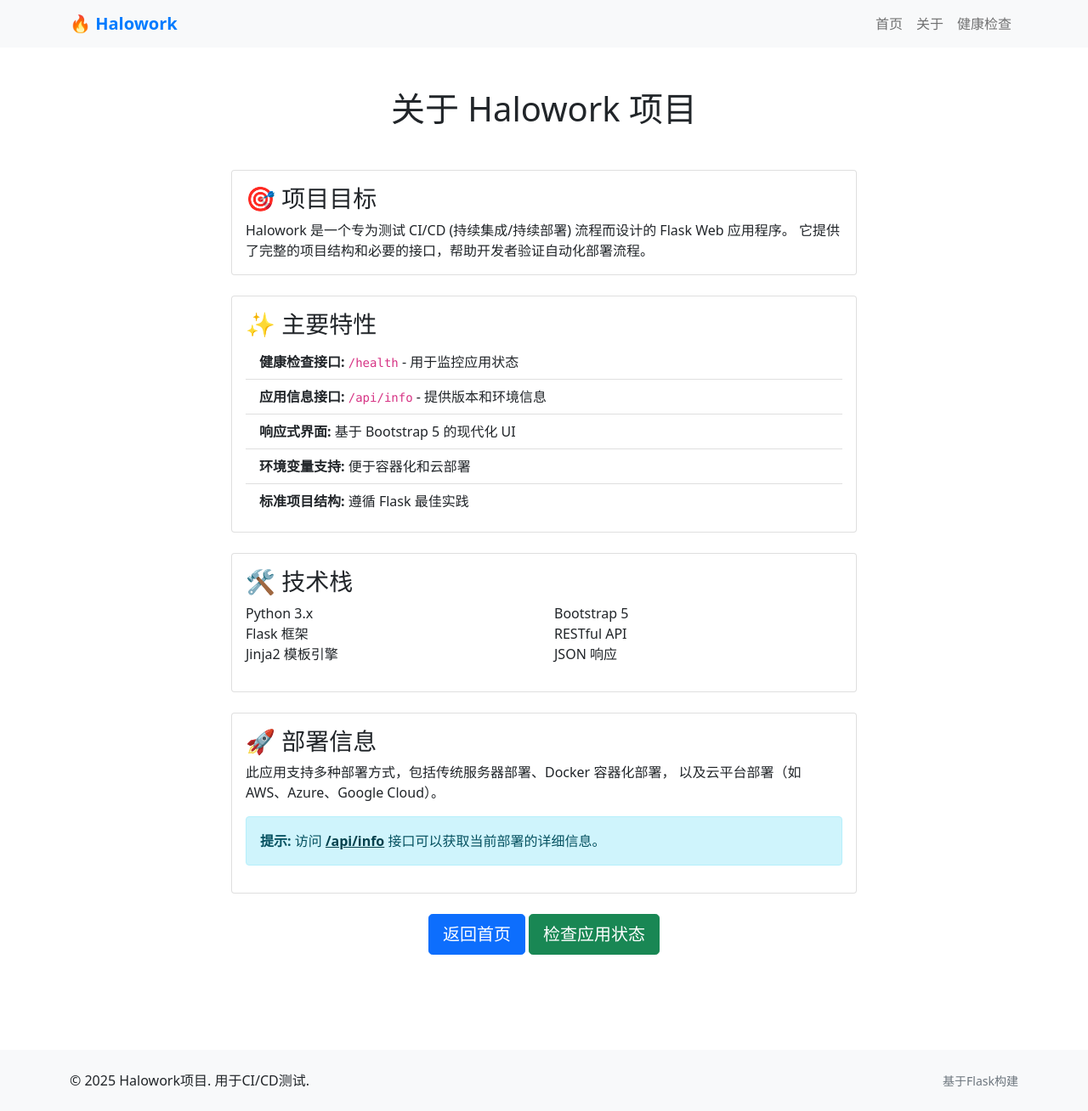
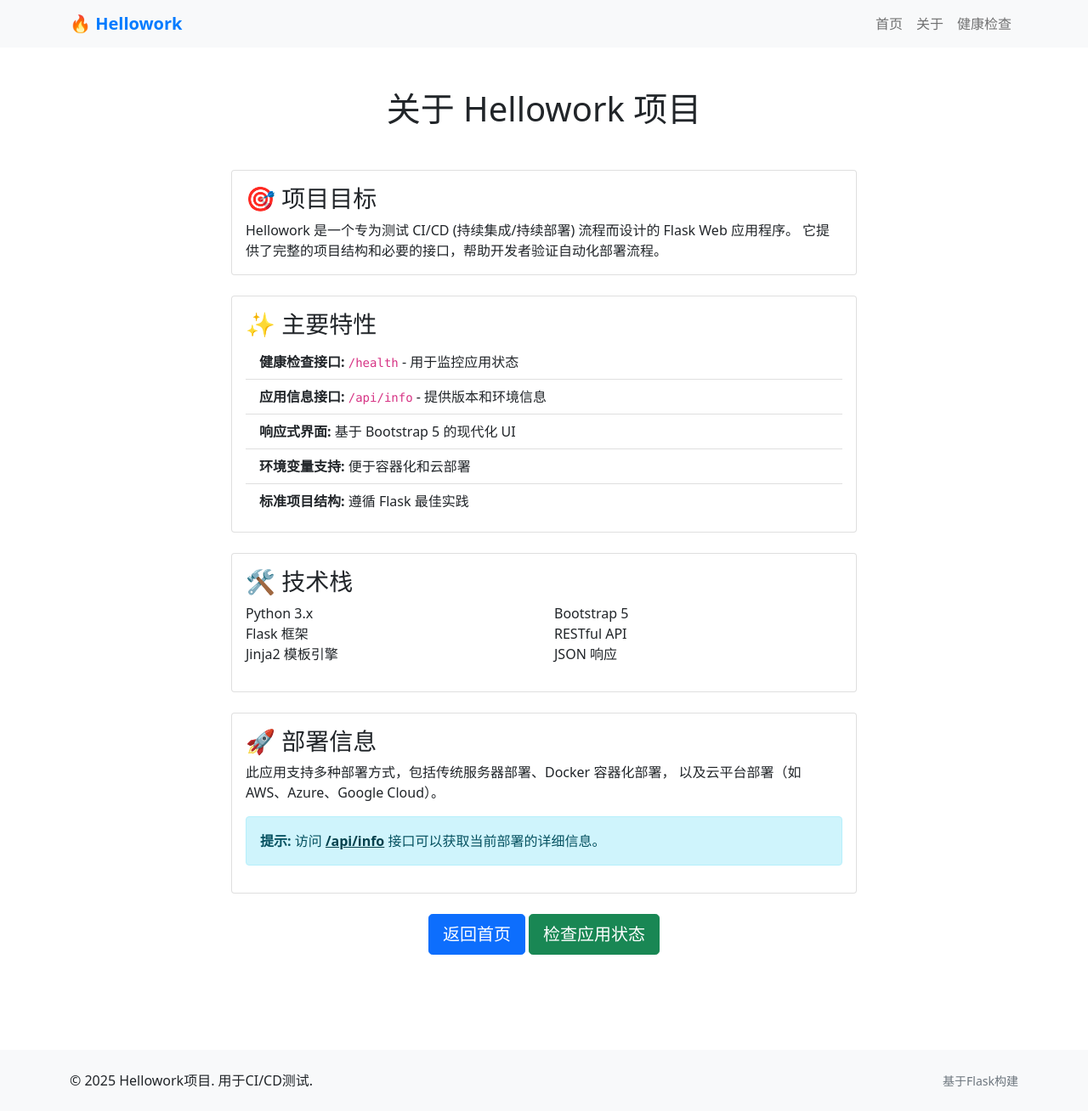
Before and after one commit to GavinWu326/flask, a Flask app: page /about in a window 1280 px wide. Shown: the whole page at 85% size. Run offline with Flask 3, Linux system fonts and the light colour scheme.

Commit message:
将项目名称从Halowork改为Hellowork - 更新所有文件中的引用

```diff
--- a/app.py
+++ b/app.py
@@ -8,7 +8,7 @@ app = Flask(__name__)
 def home():
     """主页路由"""
     return render_template('index.html',
-                         title='Halowork项目',
+                         title='Hellowork项目',
                          current_time=datetime.now().strftime('%Y-%m-%d %H:%M:%S'))
 
 @app.route('/health')
@@ -16,7 +16,7 @@ def health_check():
     """健康检查接口，用于CI/CD流程监控"""
     return jsonify({
         'status': 'healthy',
-        'message': 'Halowork应用运行正常',
+        'message': 'Hellowork应用运行正常',
         'timestamp': datetime.now().isoformat(),
         'version': '1.0.0'
     })
@@ -25,7 +25,7 @@ def health_check():
 def app_info():
     """应用信息接口"""
     return jsonify({
-        'app_name': 'Halowork',
+        'app_name': 'Hellowork',
         'version': '1.0.0',
         'environment': os.environ.get('FLASK_ENV', 'development'),
         'python_version': os.sys.version,
@@ -35,7 +35,7 @@ def app_info():
 @app.route('/about')
 def about():
     """关于页面"""
-    return render_template('about.html', title='关于Halowork')
+    return render_template('about.html', title='关于Hellowork')
 
 if __name__ == '__main__':
     # 从环境变量获取配置，便于部署
--- a/run.py
+++ b/run.py
@@ -1,7 +1,7 @@
 #!/usr/bin/env python
 # -*- coding: utf-8 -*-
 """
-Halowork 启动脚本
+Hellowork 启动脚本
 简化的应用启动入口
 """
 
@@ -9,7 +9,7 @@ from app import app
 import os
 
 if __name__ == '__main__':
-    print("🔥 启动 Halowork 应用...")
+    print("🔥 启动 Hellowork 应用...")
     print("📡 应用将在以下地址启动:")
 
     host = os.environ.get('FLASK_HOST', '127.0.0.1')
@@ -27,4 +27,4 @@ if __name__ == '__main__':
     try:
         app.run(host=host, port=port, debug=debug)
     except KeyboardInterrupt:
-        print("\n👋 Halowork 应用已停止")
+        print("\n👋 Hellowork 应用已停止")
--- a/templates/about.html
+++ b/templates/about.html
@@ -7,13 +7,13 @@
     <div class="container">
         <div class="row">
             <div class="col-lg-8 mx-auto">
-                <h1 class="text-center mb-5">关于 Halowork 项目</h1>
+                <h1 class="text-center mb-5">关于 Hellowork 项目</h1>
 
                 <div class="card mb-4">
                     <div class="card-body">
                         <h3 class="card-title">🎯 项目目标</h3>
                         <p class="card-text">
-                            Halowork 是一个专为测试 CI/CD (持续集成/持续部署) 流程而设计的 Flask Web 应用程序。
+                            Hellowork 是一个专为测试 CI/CD (持续集成/持续部署) 流程而设计的 Flask Web 应用程序。
                             它提供了完整的项目结构和必要的接口，帮助开发者验证自动化部署流程。
                         </p>
                     </div>
--- a/templates/base.html
+++ b/templates/base.html
@@ -3,7 +3,7 @@
 <head>
     <meta charset="UTF-8">
     <meta name="viewport" content="width=device-width, initial-scale=1.0">
-    <title>{% block title %}Halowork{% endblock %}</title>
+    <title>{% block title %}Hellowork{% endblock %}</title>
     <link href="https://cdn.jsdelivr.net/npm/bootstrap@5.1.3/dist/css/bootstrap.min.css" rel="stylesheet">
     <style>
         .navbar-brand {
@@ -31,7 +31,7 @@
     <!-- 导航栏 -->
     <nav class="navbar navbar-expand-lg navbar-light bg-light">
         <div class="container">
-            <a class="navbar-brand" href="/">🔥 Halowork</a>
+            <a class="navbar-brand" href="/">🔥 Hellowork</a>
             <button class="navbar-toggler" type="button" data-bs-toggle="collapse" data-bs-target="#navbarNav">
                 <span class="navbar-toggler-icon"></span>
             </button>
@@ -61,7 +61,7 @@
         <div class="container">
             <div class="row">
                 <div class="col-md-6">
-                    <p class="mb-0">&copy; 2025 Halowork项目. 用于CI/CD测试.</p>
+                    <p class="mb-0">&copy; 2025 Hellowork项目. 用于CI/CD测试.</p>
                 </div>
                 <div class="col-md-6 text-end">
                     <small class="text-muted">基于Flask构建</small>
--- a/templates/index.html
+++ b/templates/index.html
@@ -6,7 +6,7 @@
 <!-- 英雄区域 -->
 <section class="hero-section text-center">
     <div class="container">
-        <h1 class="display-4 mb-4">欢迎来到 Halowork</h1>
+        <h1 class="display-4 mb-4">欢迎来到 Hellowork</h1>
         <p class="lead mb-4">这是一个专为CI/CD测试而构建的Flask项目</p>
         <p class="mb-4">当前时间: {{ current_time }}</p>
         <a href="/about" class="btn btn-light btn-lg">了解更多</a>
--- a/test_app.py
+++ b/test_app.py
@@ -13,7 +13,7 @@ def test_home_page(client):
     """测试主页"""
     response = client.get('/')
     assert response.status_code == 200
-    assert 'Halowork' in response.data.decode('utf-8')
+    assert 'Hellowork' in response.data.decode('utf-8')
 
 def test_health_check(client):
     """测试健康检查接口"""
@@ -31,7 +31,7 @@ def test_app_info(client):
     assert response.status_code == 200
 
     data = json.loads(response.data)
-    assert data['app_name'] == 'Halowork'
+    assert data['app_name'] == 'Hellowork'
     assert data['version'] == '1.0.0'
     assert 'environment' in data
     assert 'python_version' in data
@@ -40,7 +40,7 @@ def test_about_page(client):
     """测试关于页面"""
     response = client.get('/about')
     assert response.status_code == 200
-    assert '关于 Halowork' in response.data.decode('utf-8')
+    assert '关于 Hellowork' in response.data.decode('utf-8')
 
 def test_404_page(client):
     """测试404页面"""
```
Also changed, not shown: .github/workflows/ci-cd.yml, README.md.
